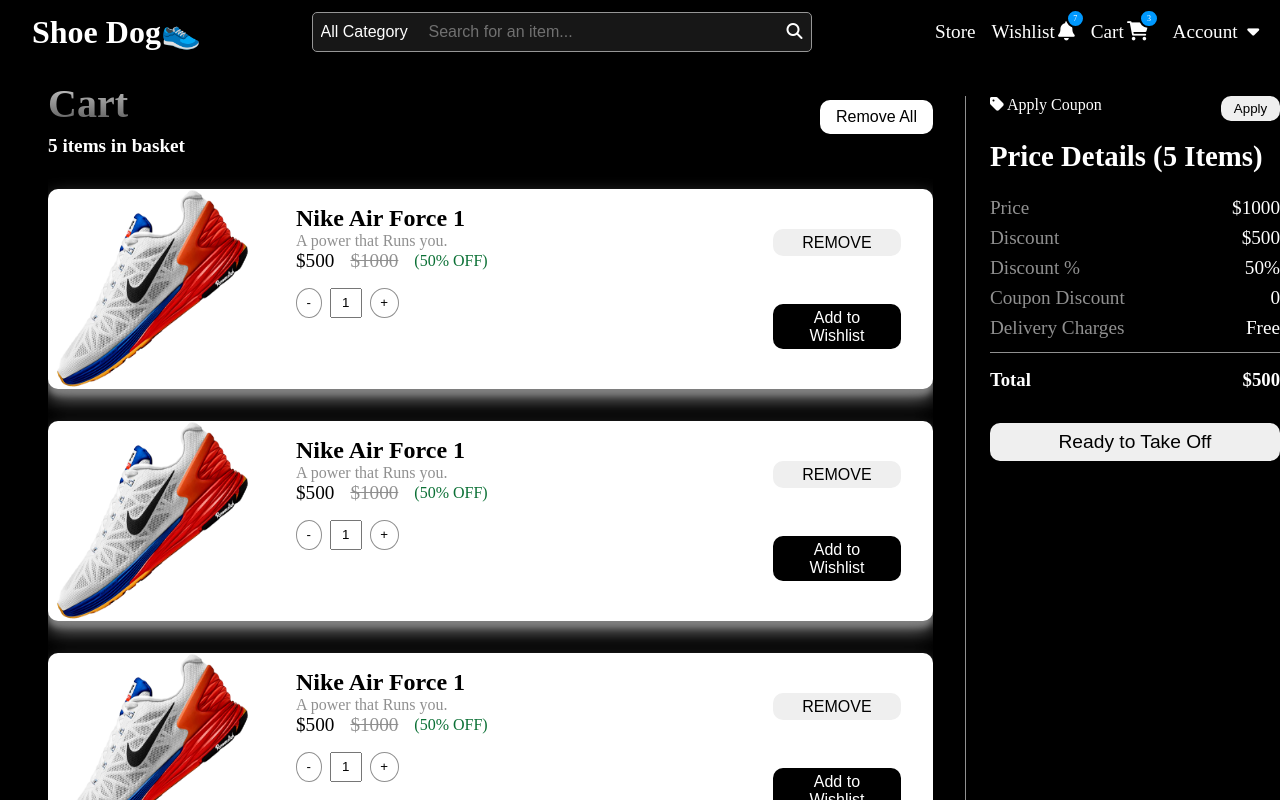
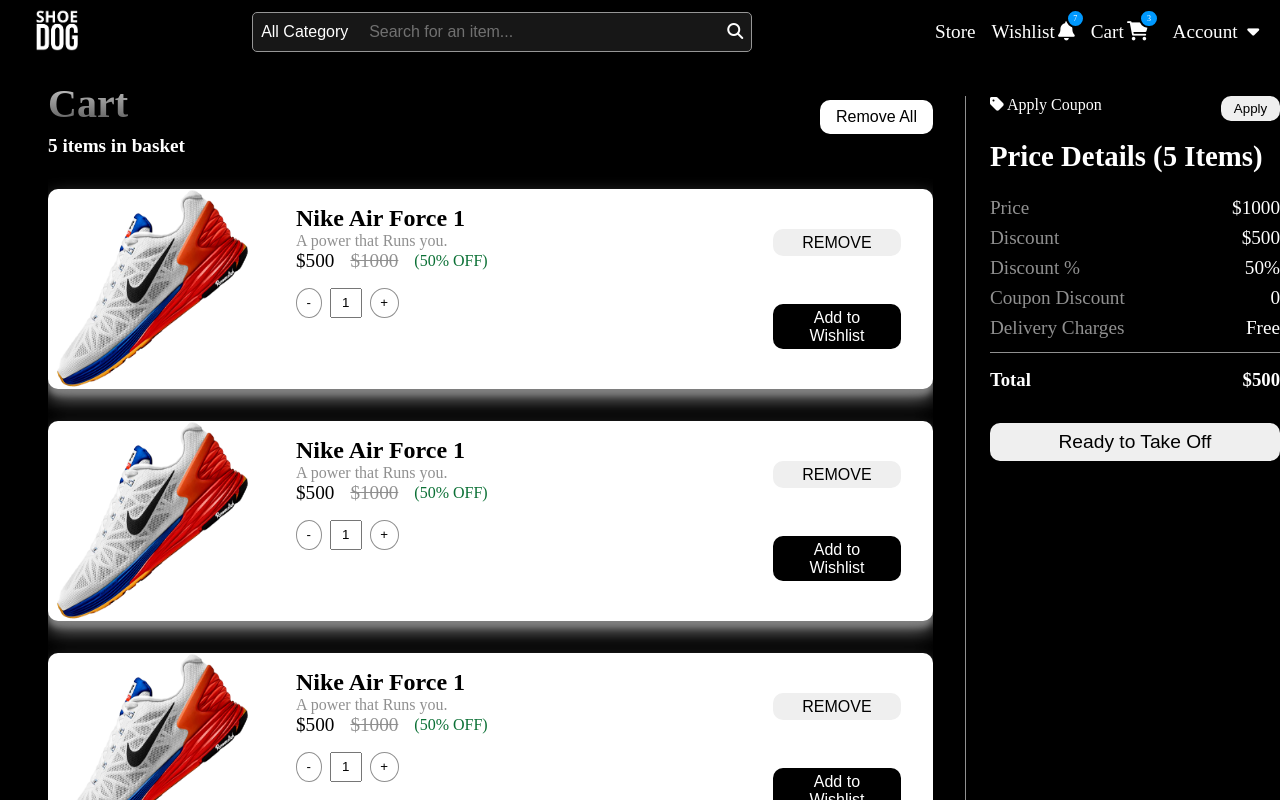
Before and after one commit to pariyar07/Shoe-Dog, a React (Create React App) app: page / in a window 1280 px wide. Shown: the top 800 px of the page. Built offline with nearby package versions, Linux system fonts and the light colour scheme; the HTML template or start-up script is replaced by a standard one.

Commit message:
changed nav logo

```diff
--- a/src/components/Home/Navbar/index.jsx
+++ b/src/components/Home/Navbar/index.jsx
@@ -5,7 +5,7 @@
         <>
             <nav className="navbar-content">
                 <a href=".">
-                    <h1 className="nav-title">Shoe Dog👟</h1>
+                    <img className="nav-title" src="assets/shoedog-logo.png" alt="logo"/>
                 </a>
                 <div className="nav-container-search">
                     <select>
--- a/src/components/Home/Navbar/styles.css
+++ b/src/components/Home/Navbar/styles.css
@@ -11,8 +11,8 @@
 }
 
 .nav-title {
-    color: var(--primary-clr);
-    font-size: 2rem;
+    width: 50px;
+    height: 50px;
 }
 
 /* nav-search */
```
Also changed, not shown: public/assets/shoedog-logo.png (added).
